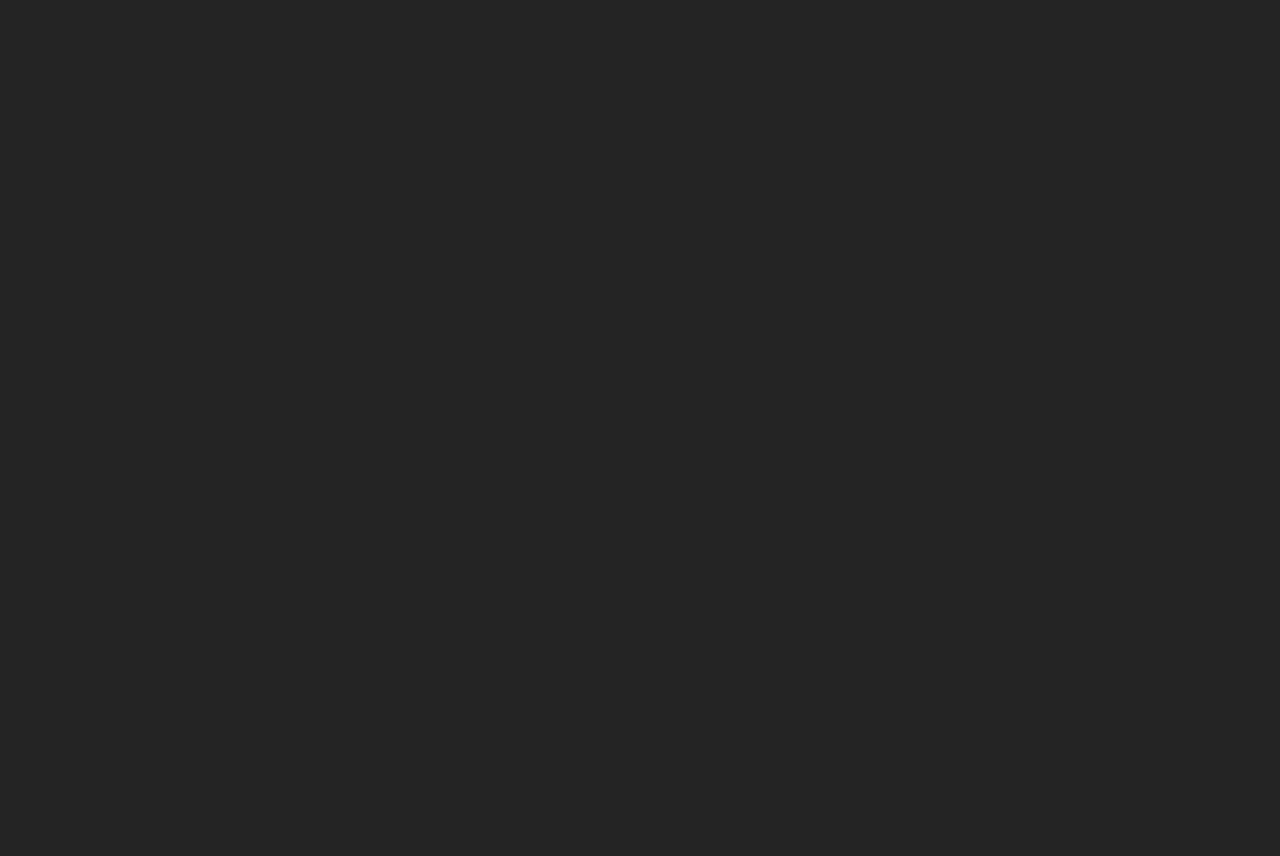
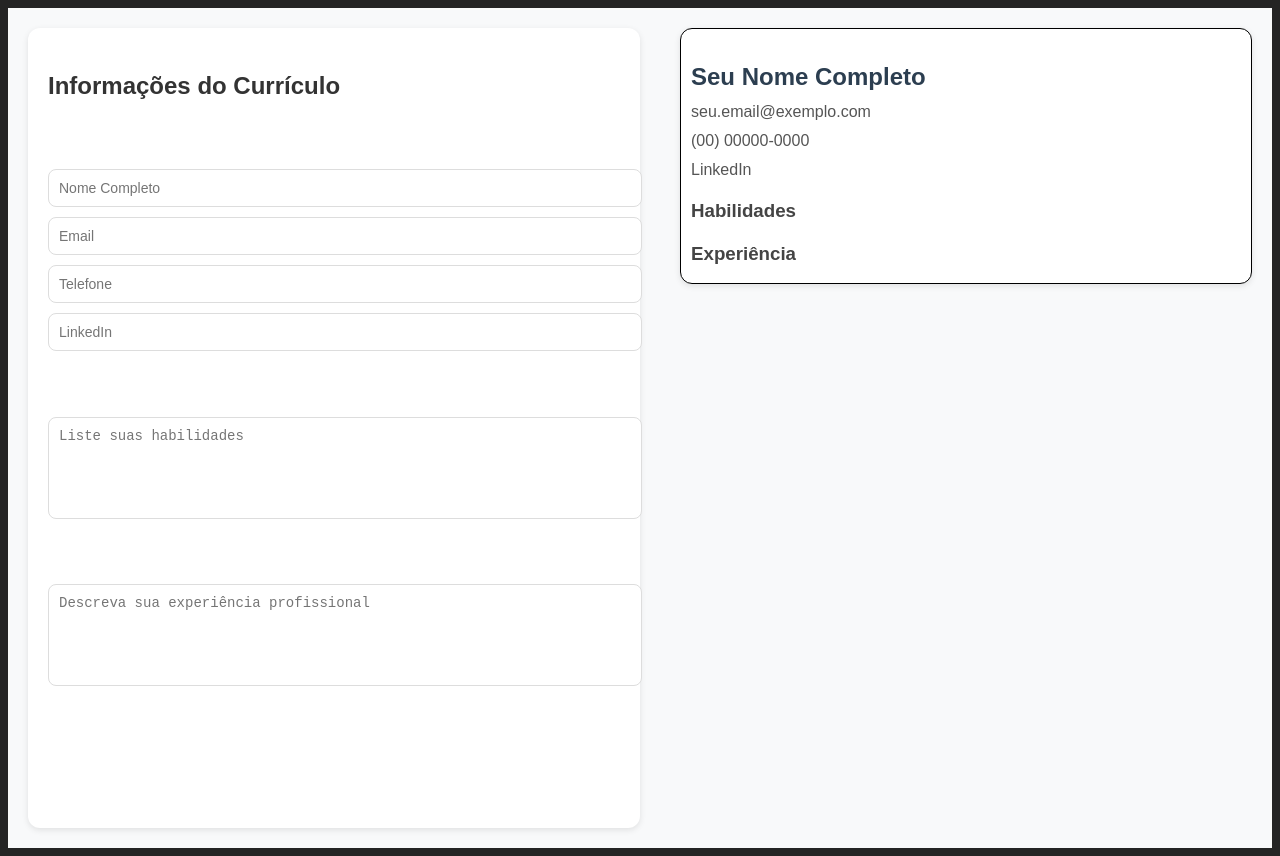
Before and after one commit to devBiaMedeiros/Gerador-de-Curriculo, a React (Vite) app: page / in a window 1280 px wide. Before the commit the page ends 800 px from the top, so only its background shows below. Built offline with nearby package versions, Linux system fonts and the light colour scheme.

Commit message:
foi iniciado a lógica do projeto com o css basico

```diff
--- a/src/App.css
+++ b/src/App.css
@@ -1,6 +1,68 @@
-#root {
+.container {
+  display: flex;
+  gap: 40px;
+  padding: 20px;
+  background-color: #f8f9fa;
+  min-height: 100vh;
+  font-family: Arial, sans-serif;
+}
 
-  margin: 0;
-  padding: 0;
+/* Coluna do formulário */
+.form-section {
+  flex: 1;
+  background: #ffffff;
+  padding: 20px;
+  border-radius: 12px;
+  box-shadow: 0px 2px 6px rgba(0, 0, 0, 0.1);
+}
 
+.form-section h2 {
+  margin-bottom: 15px;
+  color: #333;
 }
+
+/* Inputs e textareas */
+input,
+textarea {
+  display: block;
+  width: 100%;
+  margin: 10px 0;
+  padding: 10px;
+  border: 1px solid #ddd;
+  border-radius: 8px;
+  font-size: 14px;
+}
+
+textarea {
+  resize: none;
+  min-height: 80px;
+}
+
+/* Coluna do Preview */
+.preview-section {
+  flex: 1;
+}
+
+.preview-section div {
+  background: #ffffff;
+  padding: 20px;
+  border-radius: 12px;
+  box-shadow: 0px 2px 6px rgba(0, 0, 0, 0.1);
+}
+
+/* Textos no preview */
+.preview-section h2 {
+  margin-bottom: 5px;
+  color: #2c3e50;
+}
+
+.preview-section h3 {
+  margin-top: 15px;
+  margin-bottom: 5px;
+  color: #444;
+}
+
+.preview-section p {
+  margin: 5px 0;
+  color: #555;
+}
--- a/src/App.tsx
+++ b/src/App.tsx
@@ -1,13 +1,41 @@
+import { useState } from "react";
+import DadosPessoais from "./components/DadosPessoais";
+import Habilidades from "./components/Habilidades";
+import Experiencia from "./components/Experiencia";
+import Preview from "./components/Preview";
 
-import './App.css'
+import "./App.css";
 
 function App() {
+  const [curriculo, setCurriculo] = useState({
+    nome: "",
+    email: "",
+    telefone: "",
+    linkedin: "",
+    habilidades: "",
+    experiencia: ""
+  });
+
+  const handleChange = (campo: string, valor: string) => {
+    setCurriculo({ ...curriculo, [campo]: valor });
+  };
 
   return (
-    <>
+    <div className="container">
+      {/* Coluna do formulário */}
+      <div className="form-section">
+        <h2>Informações do Currículo</h2>
+        <DadosPessoais onChange={handleChange} />
+        <Habilidades onChange={handleChange} />
+        <Experiencia onChange={handleChange} />
+      </div>
 
-    </>
-  )
+      {/* Coluna do Preview */}
+      <div className="preview-section">
+        <Preview dados={curriculo} />
+      </div>
+    </div>
+  );
 }
 
-export default App
+export default App;
--- /dev/null
+++ b/src/components/DadosPessoais.tsx
@@ -0,0 +1,31 @@
+type Props = {
+  onChange: (campo: string, valor: string) => void;
+};
+
+export default function DadosPessoais({ onChange }: Props) {
+  return (
+   <div>
+      <h3>Dados Pessoais</h3>
+      <input
+        type="text"
+        placeholder="Nome Completo"
+        onChange={(e) => onChange("nome", e.target.value)}
+      />
+      <input
+        type="email"
+        placeholder="Email"
+        onChange={(e) => onChange("email", e.target.value)}
+      />
+      <input
+        type="text"
+        placeholder="Telefone"
+        onChange={(e) => onChange("telefone", e.target.value)}
+      />
+      <input
+        type="text"
+        placeholder="LinkedIn"
+        onChange={(e) => onChange("linkedin", e.target.value)}
+      />
+    </div>
+  );
+}
--- /dev/null
+++ b/src/components/Experiencia.tsx
@@ -0,0 +1,15 @@
+type Props = {
+  onChange: (campo: string, valor: string) => void;
+};
+
+export default function Experiencia({ onChange }: Props) {
+  return (
+    <div>
+      <h3>Experiência Profissional</h3>
+      <textarea
+        placeholder="Descreva sua experiência profissional"
+        onChange={(e) => onChange("experiencia", e.target.value)}
+      />
+    </div>
+  );
+}
--- /dev/null
+++ b/src/components/Habilidades.tsx
@@ -0,0 +1,15 @@
+type Props = {
+  onChange: (campo: string, valor: string) => void;
+};
+
+export default function Habilidades({ onChange }: Props) {
+  return (
+    <div>
+      <h3>Habilidades</h3>
+      <textarea
+        placeholder="Liste suas habilidades"
+        onChange={(e) => onChange("habilidades", e.target.value)}
+      />
+    </div>
+  );
+}
--- /dev/null
+++ b/src/components/Preview.tsx
@@ -0,0 +1,25 @@
+type Props = {
+  dados: {
+    nome: string;
+    email: string;
+    telefone: string;
+    linkedin: string;
+    habilidades: string;
+    experiencia: string;
+  };
+};
+
+export default function Preview({ dados }: Props) {
+  return (
+    <div style={{ border: "1px solid black", padding: "10px" }}>
+      <h2>{dados.nome || "Seu Nome Completo"}</h2>
+      <p>{dados.email || "seu.email@exemplo.com"}</p>
+      <p>{dados.telefone || "(00) 00000-0000"}</p>
+      <p>{dados.linkedin || "LinkedIn"}</p>
+      <h3>Habilidades</h3>
+      <p>{dados.habilidades}</p>
+      <h3>Experiência</h3>
+      <p>{dados.experiencia}</p>
+    </div>
+  );
+}
```
Also changed, not shown: src/components/Header.tsx (added).
